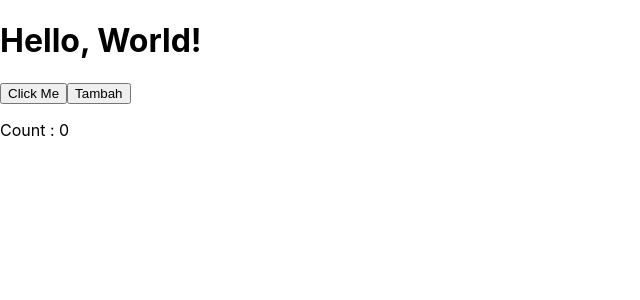
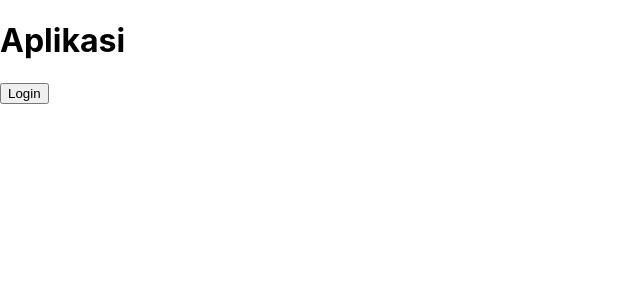
Before and after one commit to dhannypramana/belajar-react, a React (Create React App) app: page / in a window 1280 px wide. Shown: the top 300 px of the page, without its empty margins (0-640 px from the left). Built offline with nearby package versions, Linux system fonts and the light colour scheme.

Commit message:
Conditional Rendering in React

```diff
--- a/src/App.jsx
+++ b/src/App.jsx
@@ -1,10 +1,12 @@
 import React from 'react';
 import './App.css';
-import LifeCycle from './components/LifeCycleComponent';
+import ConditionalRendering from './components/ConditionalRendering';
 
 const App = () => {
   return(
-    <LifeCycle />
+    <>
+      <ConditionalRendering />
+    </>
   );
 };
 
--- /dev/null
+++ b/src/components/ConditionalRendering/index.jsx
@@ -0,0 +1,24 @@
+import React, { useState, useEffect, useRef } from 'react';
+
+const ConditionalRendering = () => {
+  const [login, setLogin] = useState(false);
+
+  // Manipulasi DOM di React menggunakan Ref (Reference)
+  const judulRef = useRef(null);
+
+  useEffect(() => {
+    setTimeout(() => {
+      judulRef.current.textContent = "Aplikasi";
+    }, 1000);
+  }, [])
+
+  return (
+    <>
+      <h1 ref={judulRef}>Application</h1>
+      <p>{login && 'Kamu sudah login'}</p>
+      {login ? <button onClick={() => setLogin(false)}>Logout</button> : <button onClick={() => setLogin(true)}>Login</button>}
+    </>
+  );
+}
+
+export default ConditionalRendering;
--- a/src/components/LifeCycleComponent/index.jsx
+++ b/src/components/LifeCycleComponent/index.jsx
@@ -1,41 +1,29 @@
 import React, { useEffect, useState } from 'react';
+import Counter from '../Counter';
 
 const LifeCycle = () => {
   const [isClick, setIsClick] = useState(false);
   const [count, setCount] = useState(0);
 
-  //replacement for ComponentDidMount
-  useEffect(() => {
-
-  }, []);
-
-  // Replacement for ComponentDidUpdate
-  useEffect(() => {
-
-  }, [count]);
-
-  useEffect(() => {
-
-  });
-
-  // Replacement for ComponentDidUnmount
   useEffect(() => {
     console.log('init carousel');
-
     return () => {
       console.log('destroy carousel');
-    };
-  });
+    }
+  }, [])
 
   return (
     <>
-      <h1 id='hola'>Hello, World!</h1>
-      <button onClick={() => setIsClick(true)}>Click Me</button>
-      <button onClick={() => setCount(count + 1)}>Tambah</button>
-      <p>Count : {count}</p>
+      <div id="hola">Hello, World!</div>
+      <button onClick={() => {
+        setIsClick(true);
+      }}>Click Me</button>
+      <div>
+        <h1>{count}</h1>
+        <button type="submit" onClick={() => setCount(count + 1)}>Klik</button>
+    </div>
     </>
   );
 };
 
-
 export default LifeCycle;
```
